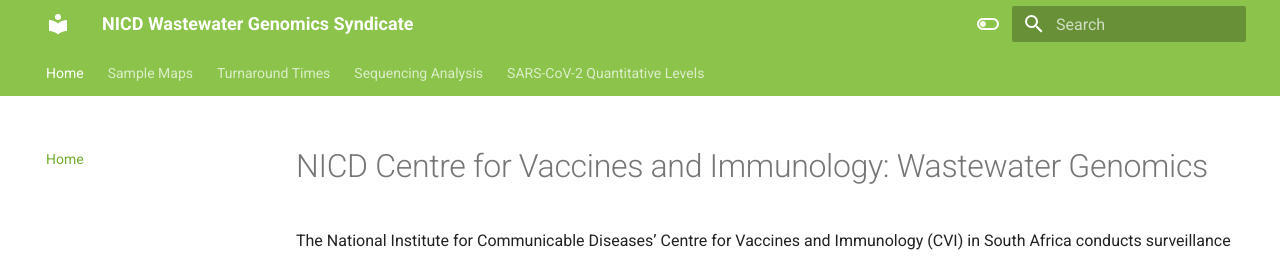
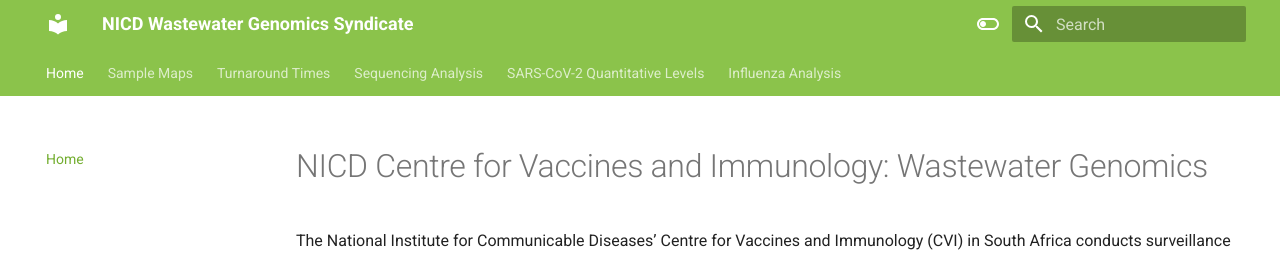
Before and after one commit to NICD-Wastewater-Genomics/NICD-Wastewater-Genomics.github.io, an MkDocs documentation site: the page built from docs/index.md, in a window 1280 px wide. Shown: the top 256 px of the page. Built offline with MkDocs 1.6.1 and Material for MkDocs 9.7.7, drawn with Linux system fonts in a browser that asks for light colours.

Commit message:
creating influenza page

```diff
--- a/mkdocs.yml
+++ b/mkdocs.yml
@@ -5,6 +5,7 @@
   - "Turnaround Times": labtat.md
   - "Sequencing Analysis": sequencing.md
   - "SARS-CoV-2 Quantitative Levels": quantitative.md
+  - "Influenza Analysis": influenza.md
 theme:
   name: material
   features:
```
Also changed, not shown: docs/influenza.md (added, +1 -0 lines).
